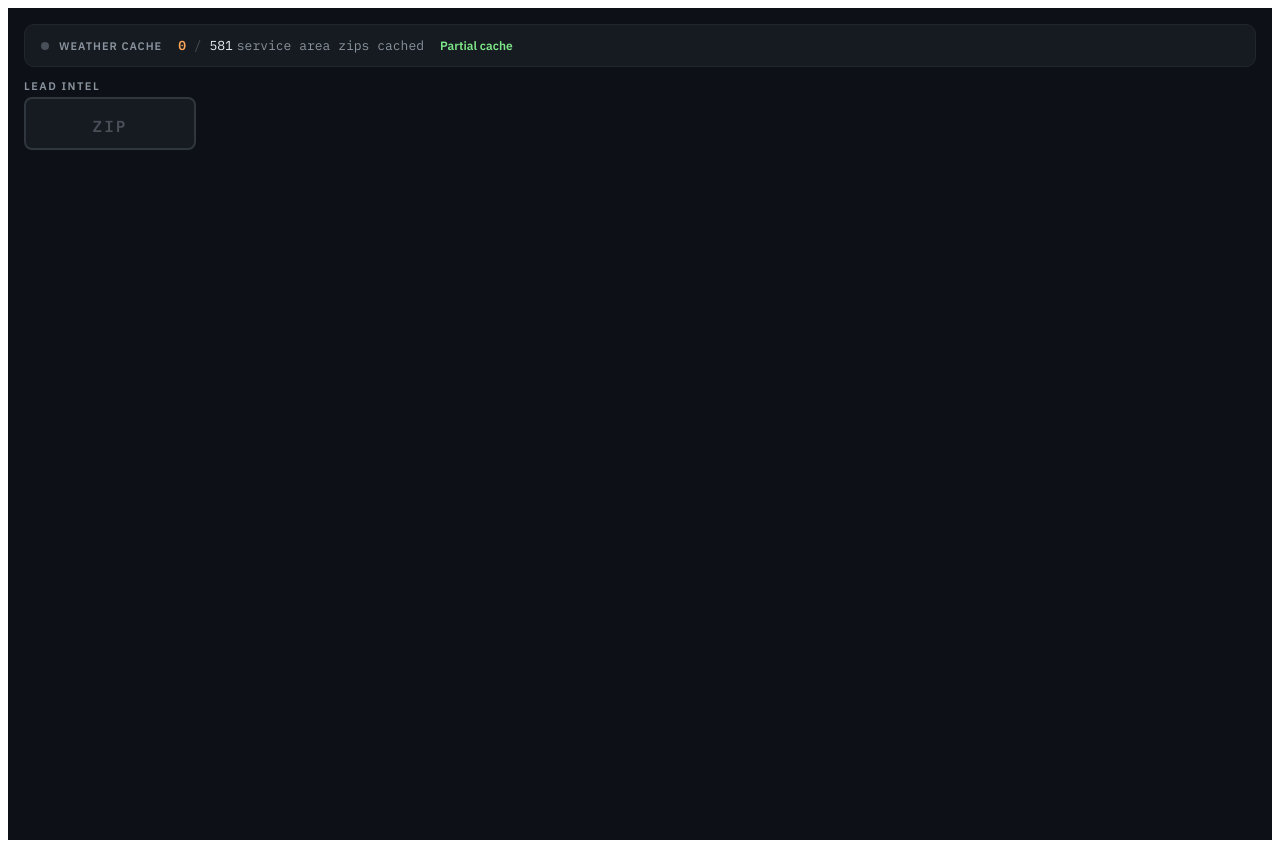
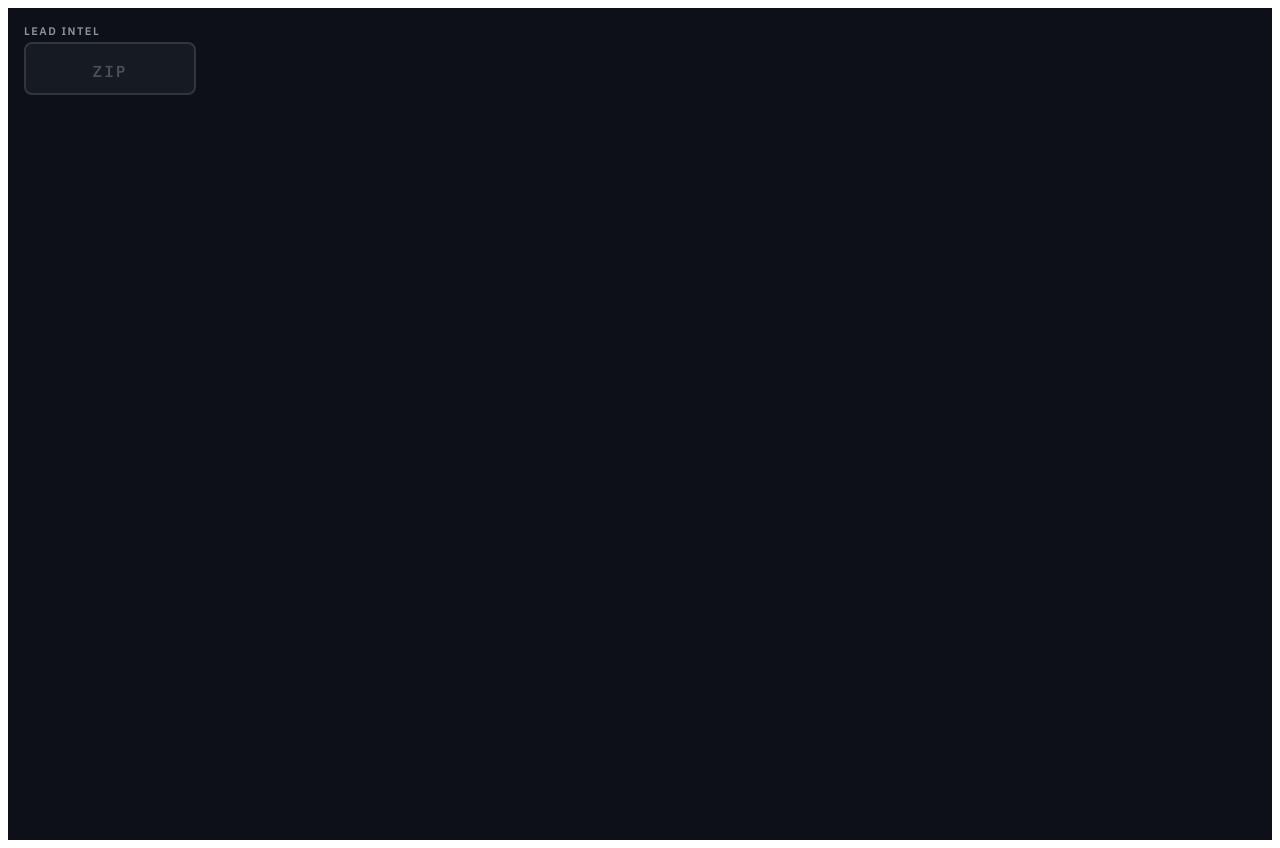
Before and after one commit to joshuaedgecomb-dev/lead-intel, a React app: page / in a window 1280 px wide. Built offline with nearby package versions, Linux system fonts and the light colour scheme; the HTML template or start-up script is replaced by a standard one.

Commit message:
feat: remove weather pre-loading to avoid NWS API rate limits
Weather now fetches on-demand only when a rep types a ZIP code.
Cached per ZIP3 so repeated lookups are instant. Removes PreloadPanel
component, pre-load exports from useWeather, and zip5Data import.

```diff
--- a/src/App.jsx
+++ b/src/App.jsx
@@ -1,7 +1,6 @@
 import { useState, useEffect, useRef } from 'react';
 import { lookupZip } from './utils/lookupZip.js';
 import { useWeather, weatherCache } from './hooks/useWeather.js';
-import zip5Data from './data/zip5.json';
 import MapCard from './components/MapCard.jsx';
 import WeatherCard from './components/WeatherCard.jsx';
 import PitchStrategy from './components/PitchStrategy.jsx';
@@ -9,7 +8,6 @@ import CompetitorIntel from './components/CompetitorIntel.jsx';
 import QuickRapport from './components/QuickRapport.jsx';
 import NetworkPositioning from './components/NetworkPositioning.jsx';
 import CrossSell from './components/CrossSell.jsx';
-import PreloadPanel from './components/PreloadPanel.jsx';
 
 export default function App() {
   const [zip, setZip] = useState('');
@@ -77,9 +75,6 @@ export default function App() {
         .preload-btn:active { transform: scale(0.97); }
       `}</style>
 
-      {/* Pre-load Panel */}
-      <PreloadPanel zip5Data={zip5Data} />
-
       {/* Header */}
       <div style={{ display: 'flex', alignItems: 'center', gap: 16, marginBottom: 16 }}>
         <div>
--- a/src/hooks/useWeather.js
+++ b/src/hooks/useWeather.js
@@ -90,5 +90,5 @@ export function useWeather() {
   return { weather, fetchWeather, resetWeather };
 }
 
-// Module-level exports for PreloadPanel and App
-export { fetchOneWeather, weatherCache, sleep, getGridKey };
+// Module-level export for cache checking
+export { weatherCache };
```
